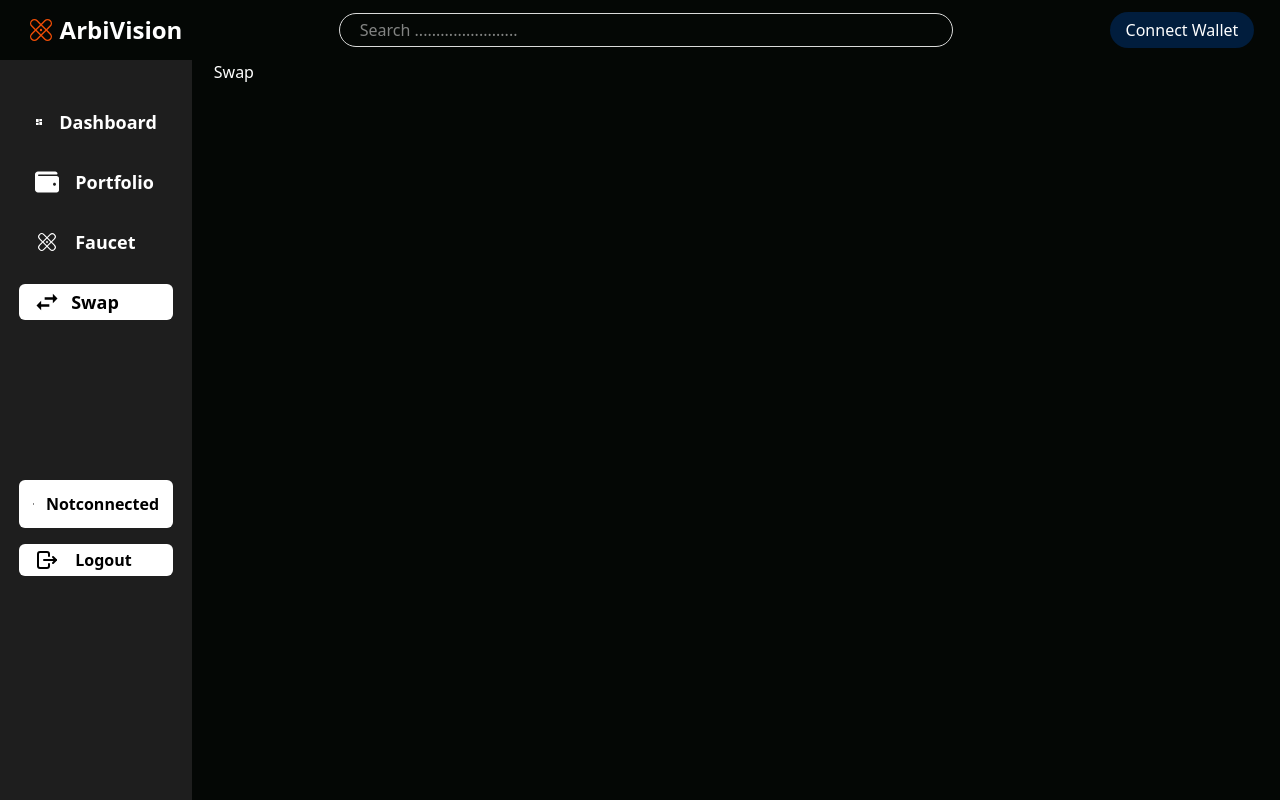
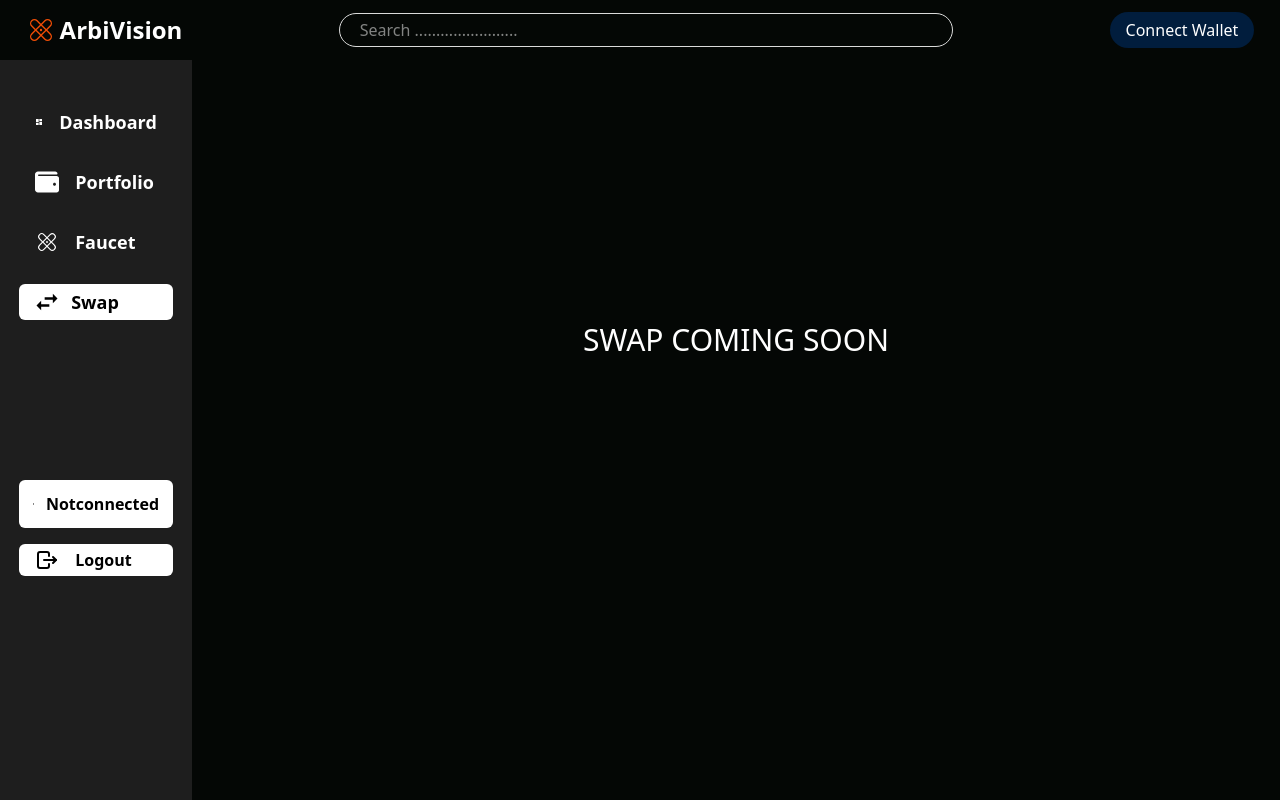
Before and after one commit to PythoSalaf/ArbiVision, a React (Vite) app: page /dashboard/swap in a window 1280 px wide. Built offline with nearby package versions, Linux system fonts and the light colour scheme; no server answers.

Commit message:
api key changed

```diff
--- a/src/assets/index.js
+++ b/src/assets/index.js
@@ -1,3 +1,4 @@
 import NFT from "./nft1.jpg";
+import Hero from "./hero.jpg";
 
-export { NFT };
+export { NFT, Hero };
--- a/src/pages/Dashboard.jsx
+++ b/src/pages/Dashboard.jsx
@@ -204,8 +204,6 @@ const Dashboard = () => {
     return Math.ceil(holdersData.count / PAGE_SIZE);
   }, [holdersData]);
 
-  /* ----------------------------------- JSX ----------------------------------- */
-
   return (
     <div className="w-full py-2">
       {/* ============================== METRICS ============================== */}
--- a/src/pages/Home.jsx
+++ b/src/pages/Home.jsx
@@ -1,10 +1,11 @@
 import { useNavigate } from "react-router";
+import { Hero } from "../assets";
 
 const Home = () => {
   const navigate = useNavigate();
   return (
     <div className="w-full">
-      <div className="w-[96%] mt-16 md:w-[94%] mx-auto flex items-start justify-between flex-col md:flex-row gap-y-7 md:gap-y-0">
+      <div className="w-[96%] mt-16 md:w-[94%] mx-auto flex items-start justify-between flex-col md:flex-row gap-7 md:gap-0 md:gap-x-9">
         <div className="w-full md:w-[50%] ">
           <h2 className="text-2xl md:text-3xl lg:text-4xl font-semibold md:leading-12 lg:leading-14">
             Unlock Deep, Real‑Time Intelligence Across the Arbitrum Ecosystem
@@ -22,7 +23,9 @@ const Home = () => {
             Start Analyzing
           </button>
         </div>
-        <div className="w-full md:w-[50%]"></div>
+        <div className="w-full md:w-[50%] h-full pb-1 md:pb-0">
+          <img src={Hero} alt="hero-image" />
+        </div>
       </div>
     </div>
   );
--- a/src/pages/Portfolio.jsx
+++ b/src/pages/Portfolio.jsx
@@ -41,7 +41,8 @@ const Portfolio = () => {
   const [singleMappedNfts, setSingleMappedNfts] = useState([]);
   const { user, authenticated } = usePrivy();
   const walletAddress = user?.wallet?.address || null;
-
+  // 0x0f85f1523666118eb752eec4a6f763776f4b5693
+  // 0x3ddfa8ec3052539b6c9549f12cea2c295cff5296
   const ipfsToHttp = (uri) => {
     if (!uri) return null;
     return uri.startsWith("ipfs://")
@@ -88,7 +89,7 @@ const Portfolio = () => {
   /* ===================== DEFAULT WALLET QUERIES ===================== */
 
   const { data: covalentData, isLoading } = useGetBalancesQuery({
-    address: `${walletAddress}`,
+    address: `0x3ddfa8ec3052539b6c9549f12cea2c295cff5296`,
   });
 
   const { data: transactionData, isLoading: transLoading } =
--- a/src/pages/Swap.jsx
+++ b/src/pages/Swap.jsx
@@ -1,7 +1,11 @@
 const Swap = () => {
   return (
-    <div>
-      <h2>Swap</h2>
+    <div className="w-full ">
+      <div className="w-full flex items-center justify-center h-[70vh]">
+        <h2 className="text-xl md:text-2xl lg:text-3xl uppercase">
+          Swap coming soon
+        </h2>
+      </div>
     </div>
   );
 };
```
Also changed, not shown: src/assets/hero.jpg (added).
